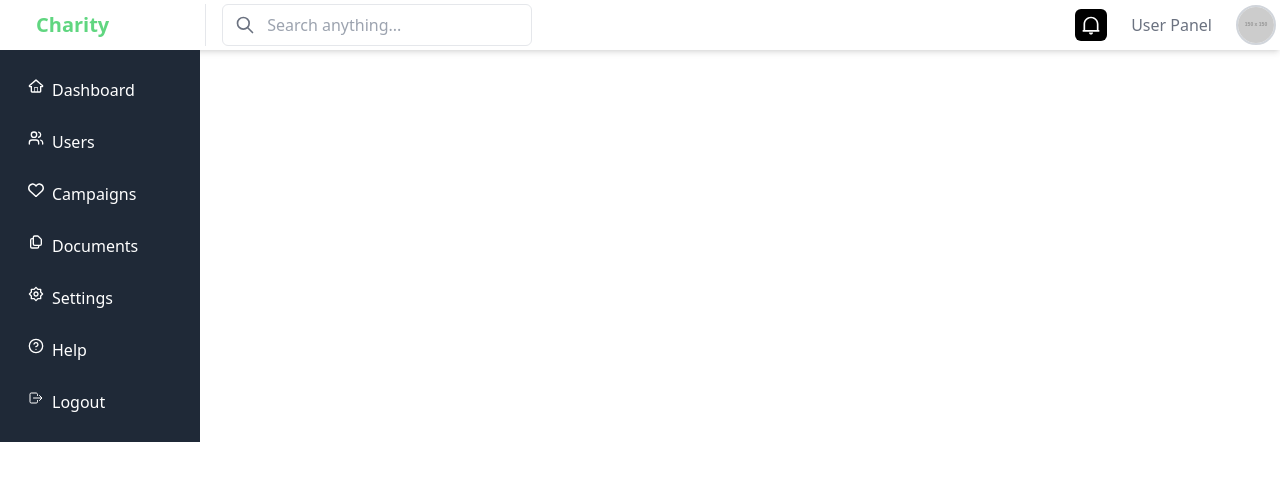
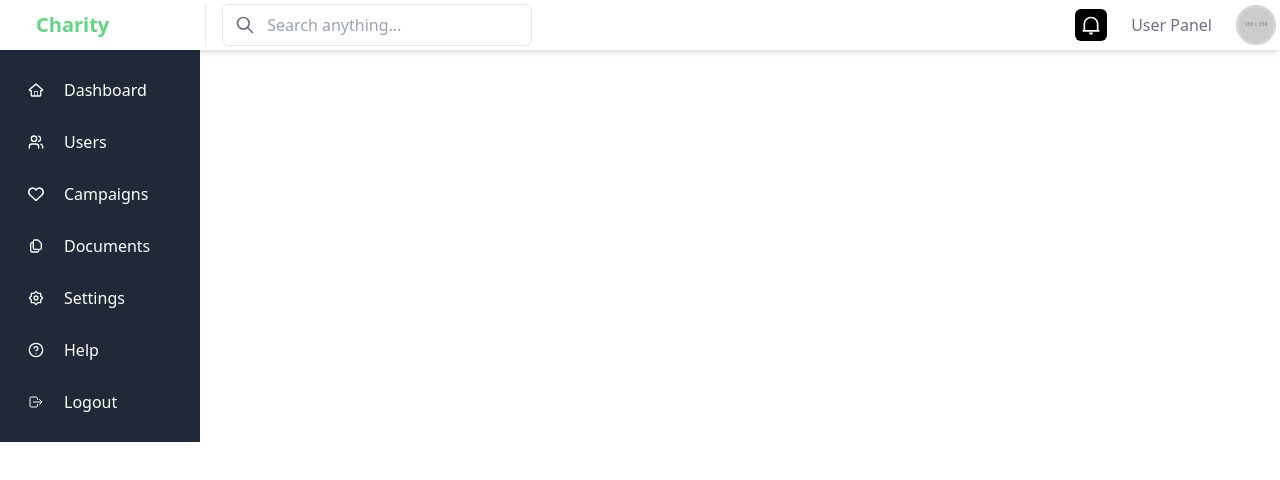
Before and after one commit to raha-mohebbi/donation-dashboard, a React (Vite) app: page / in a window 1280 px wide. Shown: the top 480 px of the page. Built offline with nearby package versions, Linux system fonts and the light colour scheme.

Commit message:
fix : positions of the icons

```diff
--- a/src/components/SideBar.jsx
+++ b/src/components/SideBar.jsx
@@ -11,13 +11,13 @@ const SideBar = () => {
     <div className="sidebar flex flex-col gap-4 p-5 bg-gray-800 text-white w-[12.5rem]">
 
       <nav className="nav flex flex-col gap-3">
-        <a href="#" className="nav-item flex hover:bg-gray-700 p-2 rounded"><TiHomeOutline className="mr-2" />Dashboard</a>
-        <a href="#" className="nav-item flex hover:bg-gray-700 p-2 rounded"> <LuUsers className="mr-2" />Users</a>
-        <a href="#" className="nav-item flex hover:bg-gray-700 p-2 rounded"><FaRegHeart className="mr-2" />Campaigns</a>
-        <a href="#" className="nav-item flex hover:bg-gray-700 p-2 rounded"><HiOutlineDocumentDuplicate className="mr-2" />Documents</a>
-        <a href="#" className="nav-item flex hover:bg-gray-700 p-2 rounded"><RiSettings2Line className="mr-2" />Settings</a>
-                <a href="#" className="nav-item flex hover:bg-gray-700 p-2 rounded"><LuCircleHelp className="mr-2" />Help</a>
-                        <a href="#" className="nav-item flex hover:bg-gray-700 p-2 rounded"><IoLogOutOutline className="mr-2" />Logout</a>
+        <a href="#" className="nav-item flex hover:bg-gray-700 p-2 rounded"><TiHomeOutline className="mr-5 mt-1" />Dashboard</a>
+        <a href="#" className="nav-item flex hover:bg-gray-700 p-2 rounded"> <LuUsers className="mr-5 mt-1" />Users</a>
+        <a href="#" className="nav-item flex hover:bg-gray-700 p-2 rounded"><FaRegHeart className="mr-5 mt-1" />Campaigns</a>
+        <a href="#" className="nav-item flex hover:bg-gray-700 p-2 rounded"><HiOutlineDocumentDuplicate className="mr-5 mt-1" />Documents</a>
+        <a href="#" className="nav-item flex hover:bg-gray-700 p-2 rounded"><RiSettings2Line className="mr-5 mt-1" />Settings</a>
+                <a href="#" className="nav-item flex hover:bg-gray-700 p-2 rounded"><LuCircleHelp className="mr-5 mt-1" />Help</a>
+                        <a href="#" className="nav-item flex hover:bg-gray-700 p-2 rounded"><IoLogOutOutline className="mr-5 mt-1" />Logout</a>
       </nav>
     </div>
   )}
```
